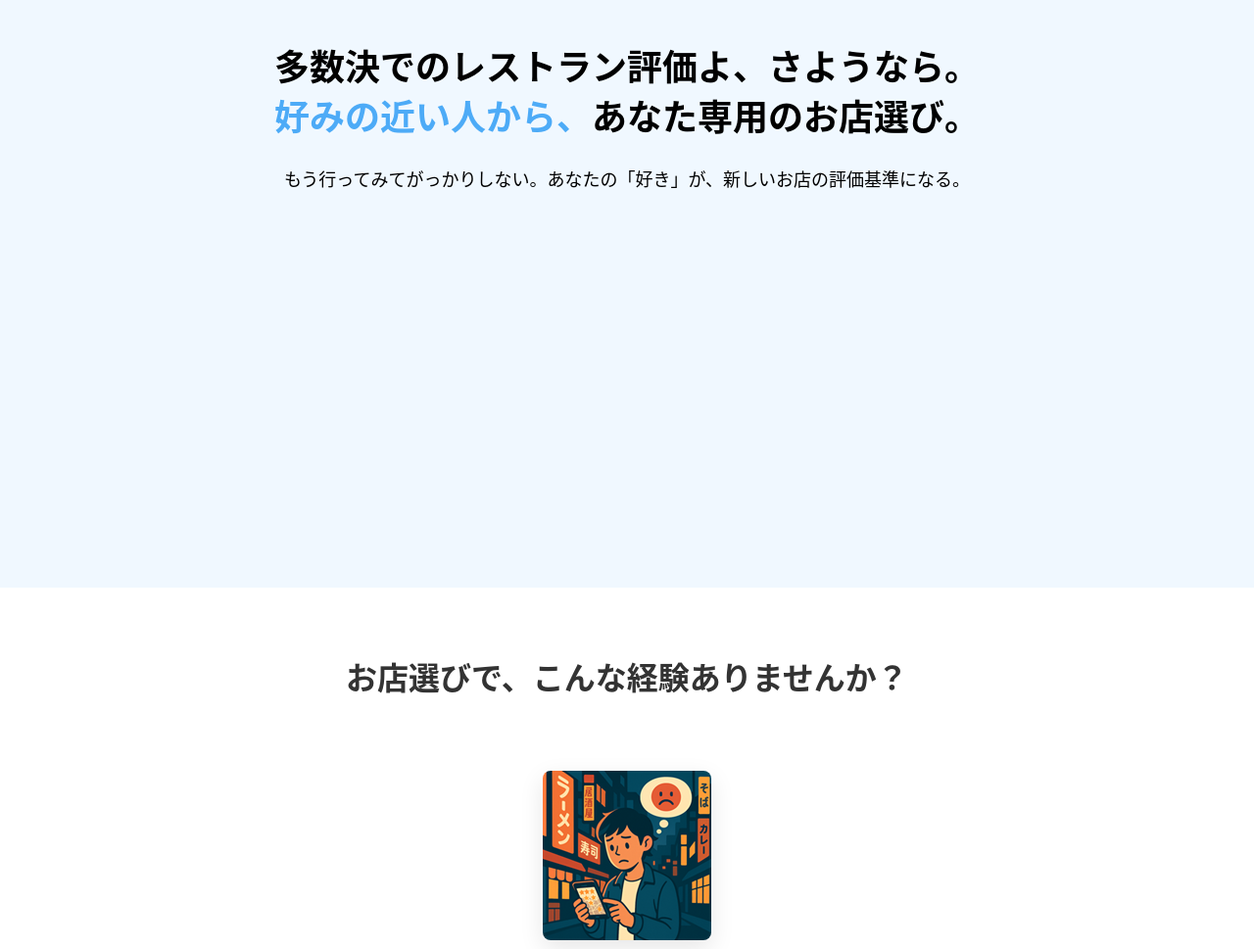
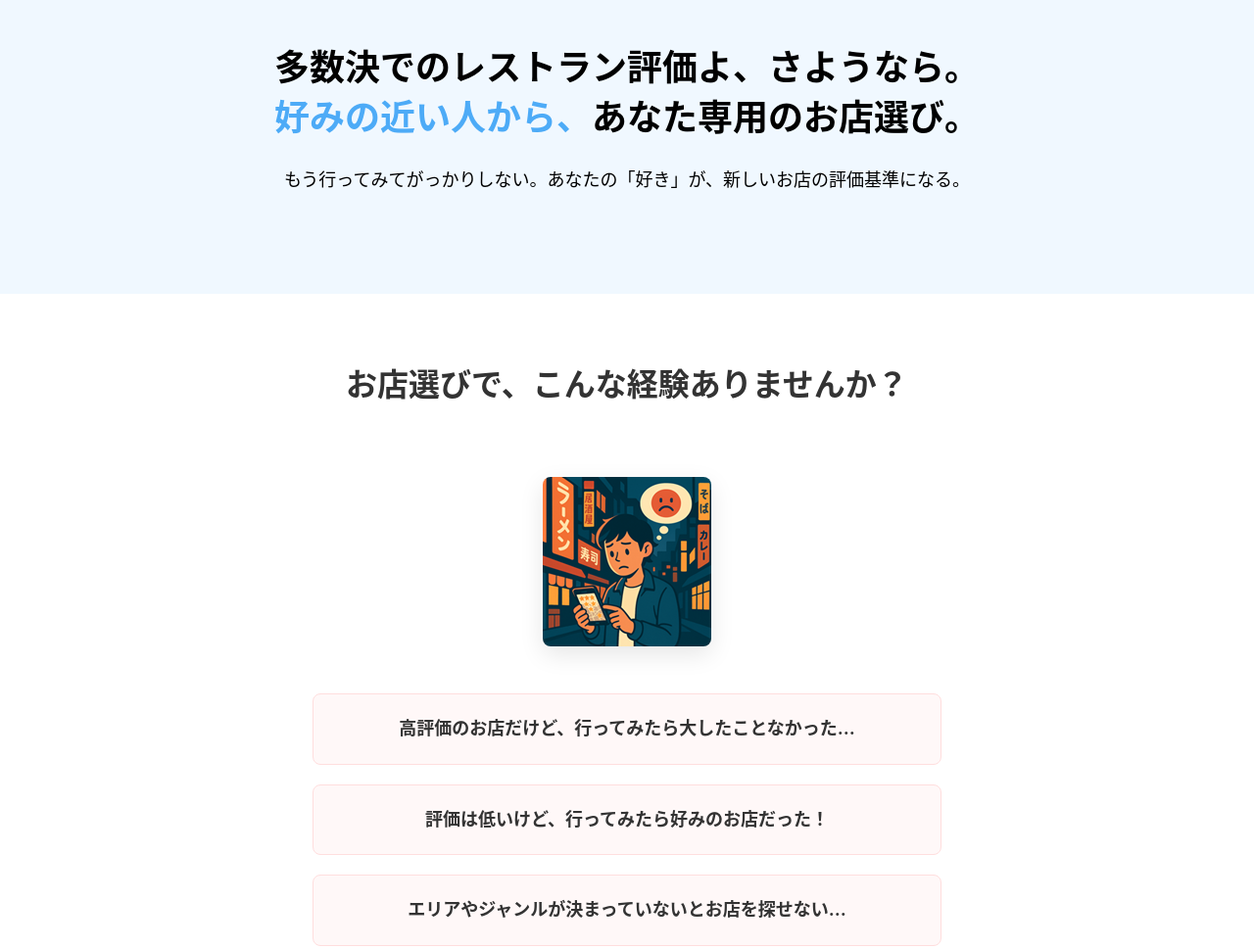
Before and after one commit to perolympic/dishcover_lp_c, a plain HTML site: page index.html in a window 1280 px wide. Shown: the top 969 px of the page at 98% size. Drawn offline with Linux system fonts and the light colour scheme; a script that the page names is missing.

Commit message:
Add files via upload

```diff
--- a/index.html
+++ b/index.html
@@ -116,7 +116,7 @@
         <p style="font-size: 18px; color: black;">もう行ってみてがっかりしない。あなたの「好き」が、新しいお店の評価基準になる。</p>
 
         <div class="container" style="margin-top: 40px;">
-            <div data-tf-live="01K1TTTBB124N6G5FXPCRMZMEX" style="width: 100%; height: 300px;"></div>
+            <div data-tf-live="01K1TTTBB124N6G5FXPCRMZMEX" style="width: 100%;"></div>
         </div>
     </div>
 
```
